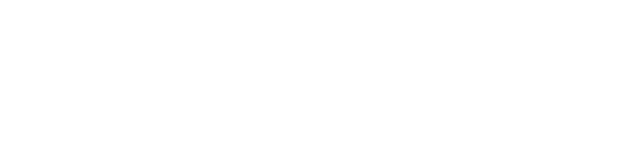
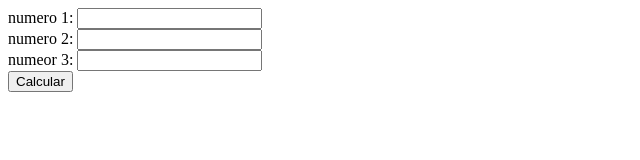
Before and after one commit to kayque2678/Atividade---Fun-es, a plain HTML site: page index.html in a window 1280 px wide. Shown: the whole page, without its empty margins (0-640 px from the left). Drawn offline with Linux system fonts and the light colour scheme.

Commit message:
html-completo

```diff
--- a/index.html
+++ b/index.html
@@ -6,6 +6,22 @@
     <title>Document</title>
 </head>
 <body>
+    <form action="">
+        <div class="input-box">
+            <label for="">numero 1:</label>
+            <input type="text">
+        </div>
+        <div class="input-box">
+            <label for="">numero 2:</label>
+            <input type="text">
+        </div>
+        <div class="input-box">
+            <label for="">numeor 3:</label>
+            <input type="text">
+        </div>
+    </form>
 
+    <button>Calcular</button>
+    <p class="resultado"></p>
 </body>
 </html>
```
